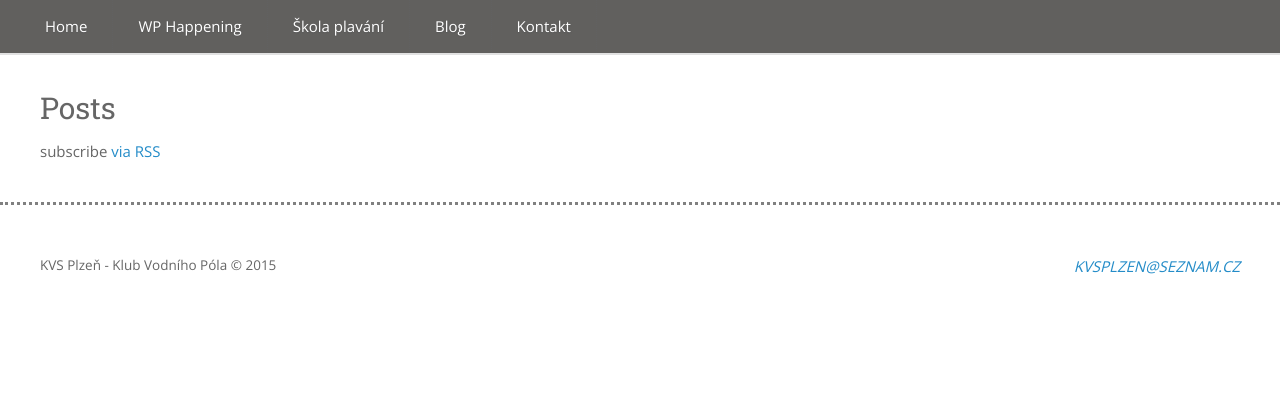
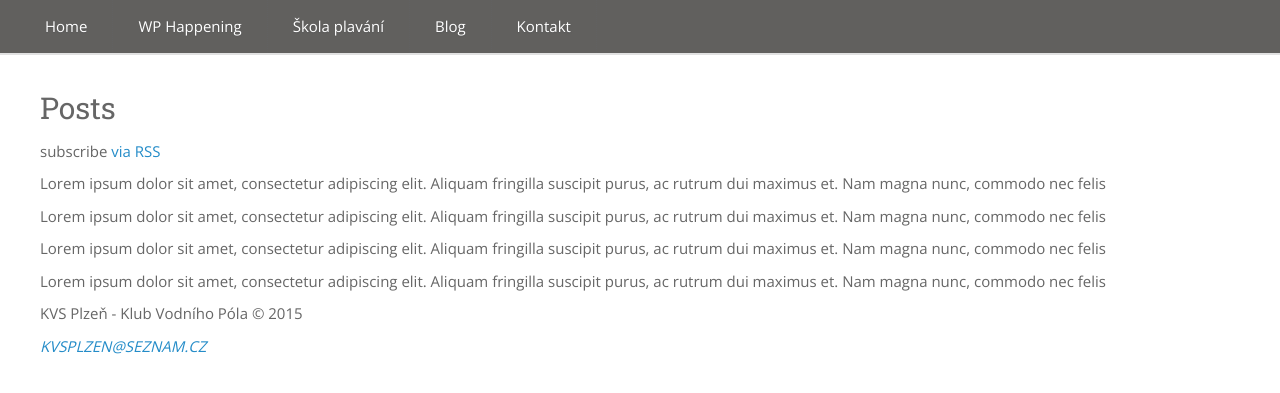
Before and after one commit to SteveVil/KVS-web, a Jekyll site: the page built from index.html, in a window 1280 px wide. Shown: the top 393 px of the page. Built offline with Jekyll 4.4.1, drawn with Linux system fonts in a browser that asks for light colours.

Commit message:
Update footer.html

```diff
--- a/_includes/footer.html
+++ b/_includes/footer.html
@@ -1,5 +1,23 @@
-<footer class="site-footer">
+<footer>
+	<div class="outter-wapper">
+		<div class="wrapper">
+			 <div class="box4">
+			 	<p>Lorem ipsum dolor sit amet, consectetur adipiscing elit. Aliquam fringilla suscipit purus, ac rutrum dui maximus et. Nam magna nunc, commodo nec felis </p>
+			 </div>
+			 <div class="box4">
+			 	<p>Lorem ipsum dolor sit amet, consectetur adipiscing elit. Aliquam fringilla suscipit purus, ac rutrum dui maximus et. Nam magna nunc, commodo nec felis </p>
+			 </div>
+			 <div class="box4">
+			 	<p>Lorem ipsum dolor sit amet, consectetur adipiscing elit. Aliquam fringilla suscipit purus, ac rutrum dui maximus et. Nam magna nunc, commodo nec felis </p>
+			 </div>
+			 <div class="box4">
+			 	<p>Lorem ipsum dolor sit amet, consectetur adipiscing elit. Aliquam fringilla suscipit purus, ac rutrum dui maximus et. Nam magna nunc, commodo nec felis </p>
+			 </div>
+		</div>
+	</div>
 
+
+	<div class="outter-wapper">
 		<div class="wrapper">
 			 <div class="copyright">
 			 	<p>KVS Plzeň - Klub Vodního Póla © 2015</p>
@@ -9,5 +27,6 @@
 			 	<a href="mailto:kvsplzen@seznam.cz"><em>KVSPLZEN@SEZNAM.CZ</em></a>
 			 </div>
 		</div>
+	</div>
 </footer>
 </div>
```
Lines whose indentation alone changed are shown as unchanged.
